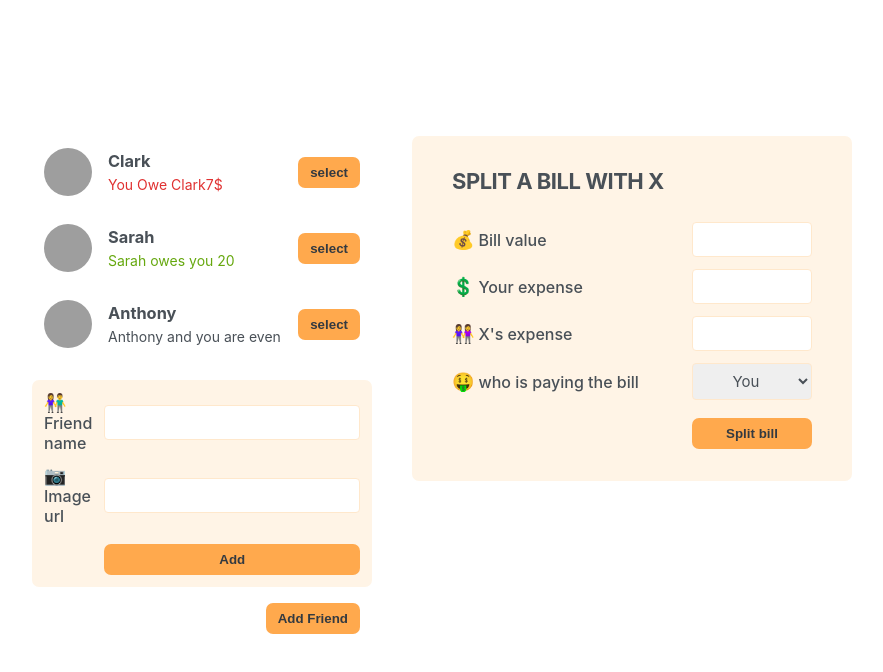
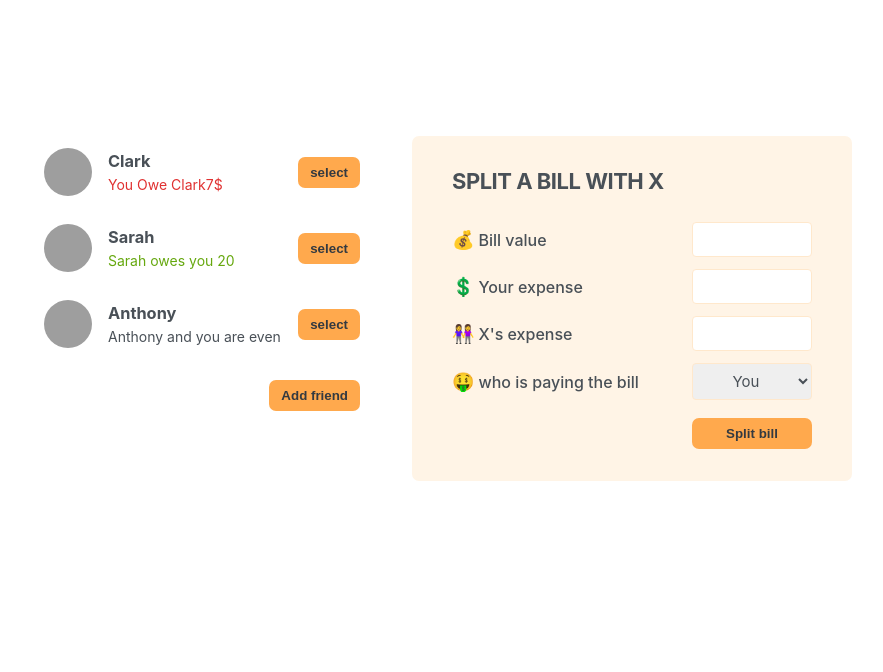
Before and after one commit to Linay90/React_Projects, a React (Create React App) app in the folder SplitBite/splitbite/: page / in a window 1280 px wide. Shown: the top 672 px of the page, without its empty margins (198-1081 px from the left). Built offline with nearby package versions, Linux system fonts and the light colour scheme; grey boxes are pictures that could not be loaded; the HTML template or start-up script is replaced by a standard one.

Commit message:
form component

```diff
--- a/SplitBite/splitbite/src/App.js
+++ b/SplitBite/splitbite/src/App.js
@@ -1,3 +1,5 @@
+import { useState } from "react";
+
 const initialFriends = [
   {
     id: 118836,
@@ -19,12 +21,23 @@ const initialFriends = [
   },
 ];
 
+function Button({children,onClick}){
+  return <button className="button" onClick={onClick}>{children}</button>
+
+ }
+
  export default function App(){
+  const[friends,setFriends]=useState([initialFriends])
+
+  const[showAddFriend,setShowAddFriend]= useState(false)
+  function handleShowAddFriend(){
+    setShowAddFriend((show)=>!show);
+   }
   return<div className="app">
     <div className="sidebar">
     <FriendList/>
-    <FormAddFriend/>
-    <Button>Add Friend</Button>
+   {showAddFriend&&  <FormAddFriend/>}
+    <Button onClick={handleShowAddFriend}>{showAddFriend?"close":"Add friend"}</Button>
     </div>
     <FormSplitBill/>
 
@@ -75,18 +88,33 @@ const initialFriends = [
 
  }
 
- function Button({children}){
-  return <button className="button">{children}</button>
 
- }
+
+
 
  function FormAddFriend(){
-  return <form className="form-add-friend">
+  const[name,setName]=useState("")
+  const[image,setImage]=useState("")
+
+  function handleSubmit(e){
+    e.preventDefault();
+    if(!name || !image) return
+    const newFriend={
+      name,
+      image,
+      balance:0,
+      id:crypto.randomUUID
+    };
+    setName("")
+    setImage("")
+
+  }
+  return <form className="form-add-friend" onSubmit={handleSubmit}>
   <label>👫Friend name </label>
-  <input type="text"/>
+  <input type="text" value={name}onChange={(e)=>setName(e.target.values)}/>
 
-  <label>📷Image url</label>
-  <input type="text"/>
+  <label>📷Image url </label>
+  <input type="text" value={image}onChange={(e)=>setImage(e.target.value)}/>
   <Button>Add</Button>
 
 
```
